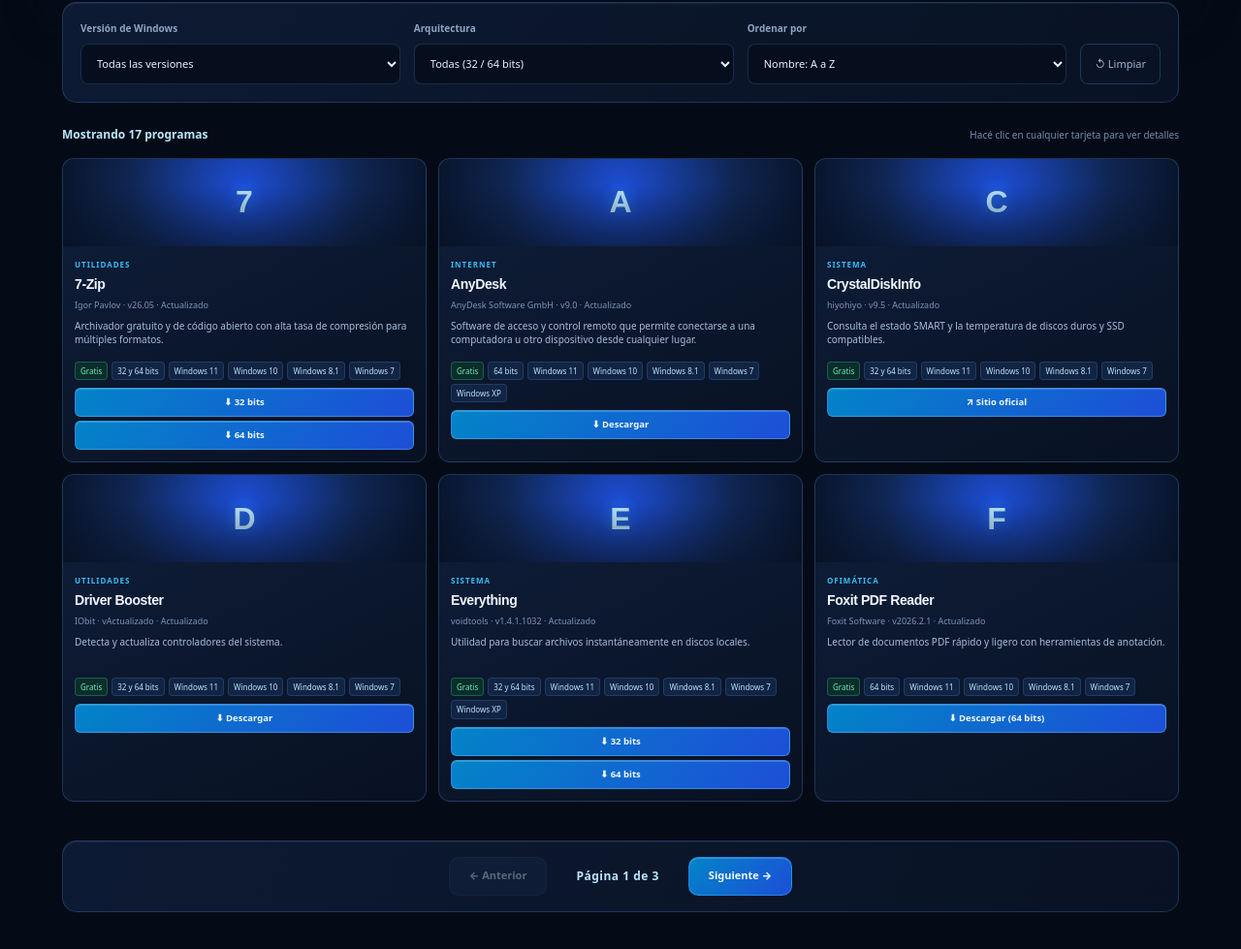
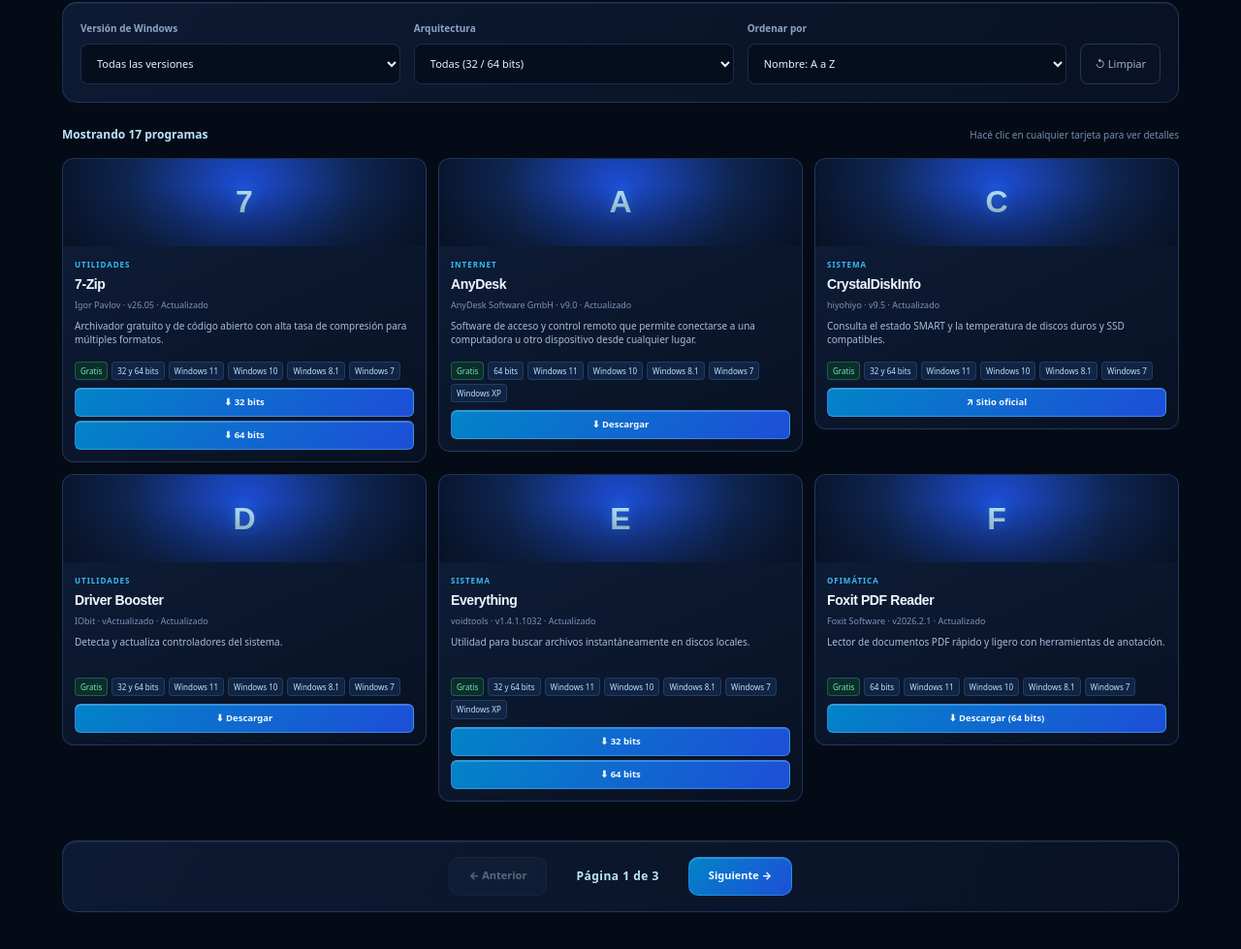
Before and after one commit to alejandromanrique22/nexus, a plain HTML site: page index.html in a window 1280 px wide. Shown: the part 1666-2645 px from the top of the page at 97% size. Drawn offline with Linux system fonts and the light colour scheme.

Commit message:
Ajusto alineación de grilla para que las tarjetas no se estiren

```diff
--- a/css/styles.css
+++ b/css/styles.css
@@ -686,15 +686,18 @@ h1, h2, h3 {
   font-size: 10px;
 }
 
-/* Grilla y tarjetas optimizadas para compactar el tamaño */
+/* Grilla y tarjetas optimizadas para compactar el tamaño y alineadas arriba */
 .program-grid {
   display: grid;
   grid-template-columns: repeat(3, minmax(0, 1fr));
   gap: 12px;
+  align-items: start;
 }
 
 .program-card {
   min-width: 0;
+  display: flex;
+  flex-direction: column;
   overflow: hidden;
   border: 1px solid rgba(96, 165, 250, .22);
   border-radius: 12px;
```
